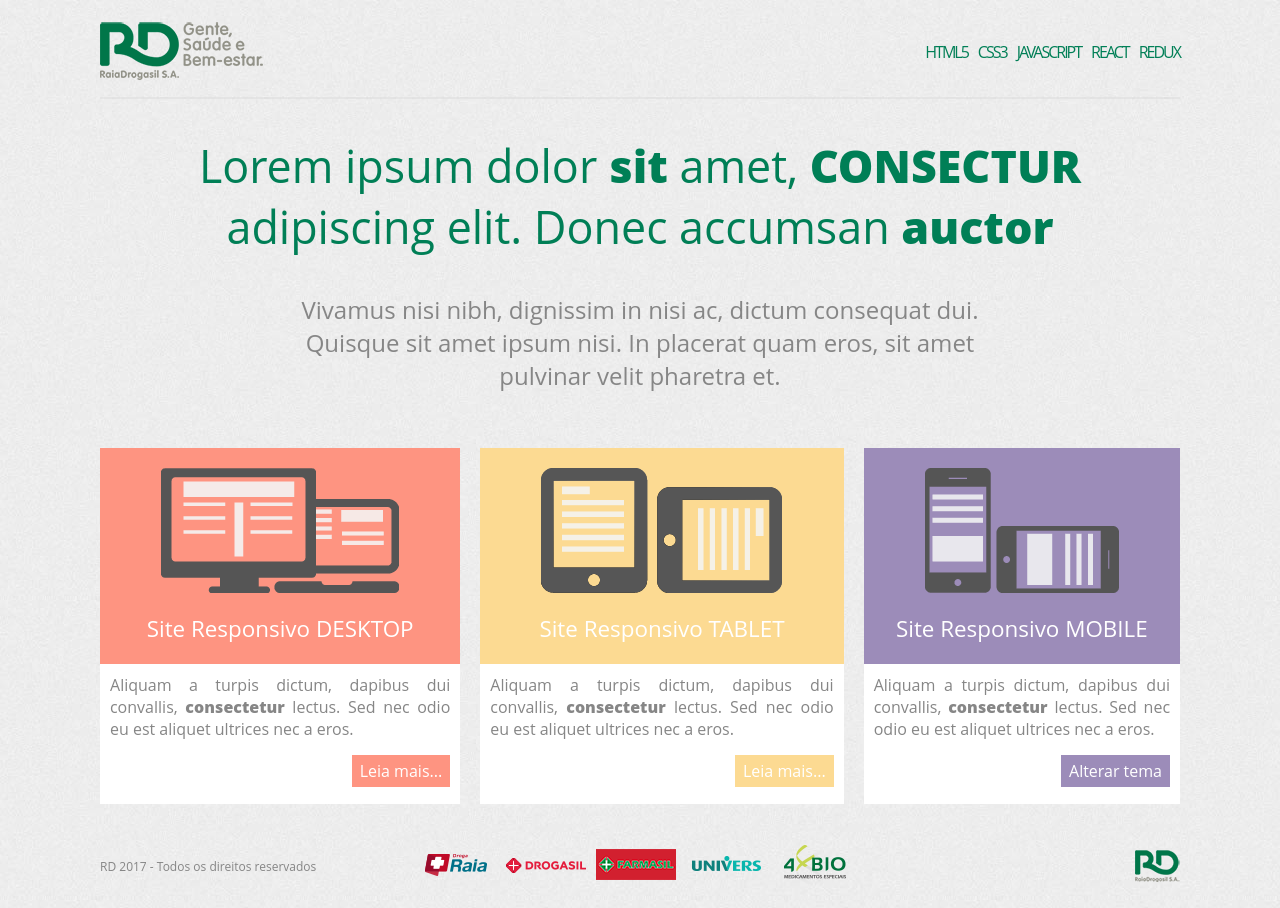
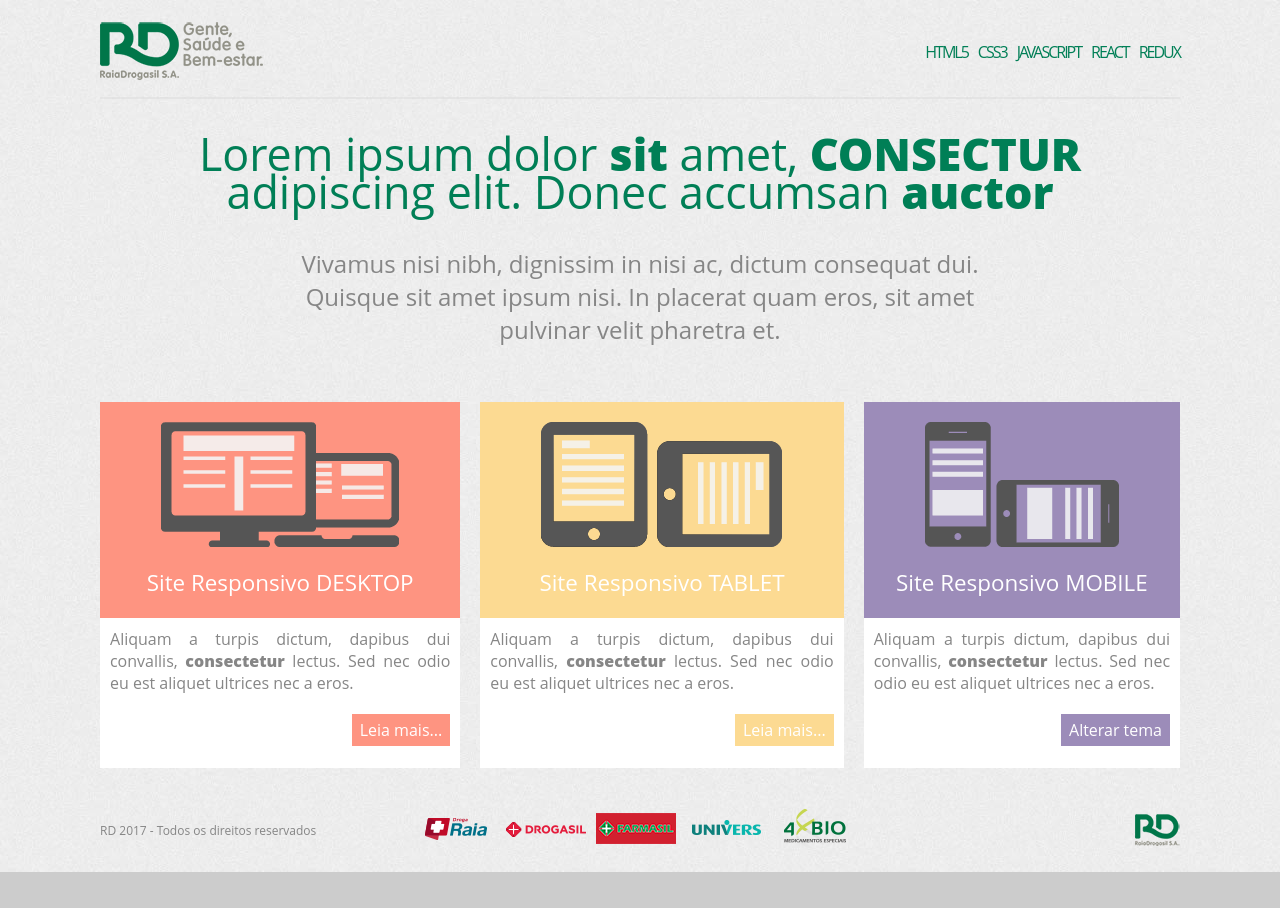
Before and after one commit to alcir-junior-caju/project-ts-react-rd, a React (Create React App) app: page / in a window 1280 px wide. After the commit the page ends 872 px from the top, so only its background shows below. Built offline with nearby package versions, Linux system fonts and the light colour scheme; the HTML template or start-up script is replaced by a standard one.

Commit message:
chore: Update Box Component

```diff
--- a/src/components/Box/index.tsx
+++ b/src/components/Box/index.tsx
@@ -30,7 +30,9 @@ const Box: React.FC<BoxProps> = ({
         dangerouslySetInnerHTML={{ __html: description }}
       />
       <div>
-        <span>{buttonLabel}</span>
+        <button type="button" onClick={() => buttonAction()}>
+          {buttonLabel}
+        </button>
       </div>
     </Container>
   );
--- a/src/components/Box/styles.ts
+++ b/src/components/Box/styles.ts
@@ -40,10 +40,10 @@ export const Container = styled.aside<ContainerProps>`
       padding: 10px;
       text-align: right;
 
-      & > span {
+      & > button {
         background: ${({ color }) => `var(--${color})`};
+        border: none;
         color: var(--commonWhite);
-        cursor: pointer;
         padding: 5px 8px;
         transition: 0.3s;
 
--- a/src/components/Main/styles.ts
+++ b/src/components/Main/styles.ts
@@ -12,6 +12,7 @@ export const Container = styled.section`
     font-size: 2.8rem;
     padding-top: 16px;
     text-align: center;
+    line-height: 38px;
 
     & > span {
       font-weight: 800;
--- a/src/pages/Home/index.tsx
+++ b/src/pages/Home/index.tsx
@@ -19,9 +19,7 @@ const BOXS = [
     lectus. Sed nec odio eu est aliquet ultrices nec a eros.
     `,
     buttonLabel: 'Leia mais...',
-    buttonAction: () => {
-      'test';
-    }
+    buttonAction: () => console.log('test1')
   },
   {
     color: 'auxiliary2',
@@ -33,9 +31,7 @@ const BOXS = [
     lectus. Sed nec odio eu est aliquet ultrices nec a eros.
     `,
     buttonLabel: 'Leia mais...',
-    buttonAction: () => {
-      'test';
-    }
+    buttonAction: () => console.log('test2')
   },
   {
     color: 'auxiliary3',
@@ -47,9 +43,7 @@ const BOXS = [
     lectus. Sed nec odio eu est aliquet ultrices nec a eros.
     `,
     buttonLabel: 'Alterar tema',
-    buttonAction: () => {
-      'test';
-    }
+    buttonAction: () => console.log('test3')
   }
 ];
 
```
